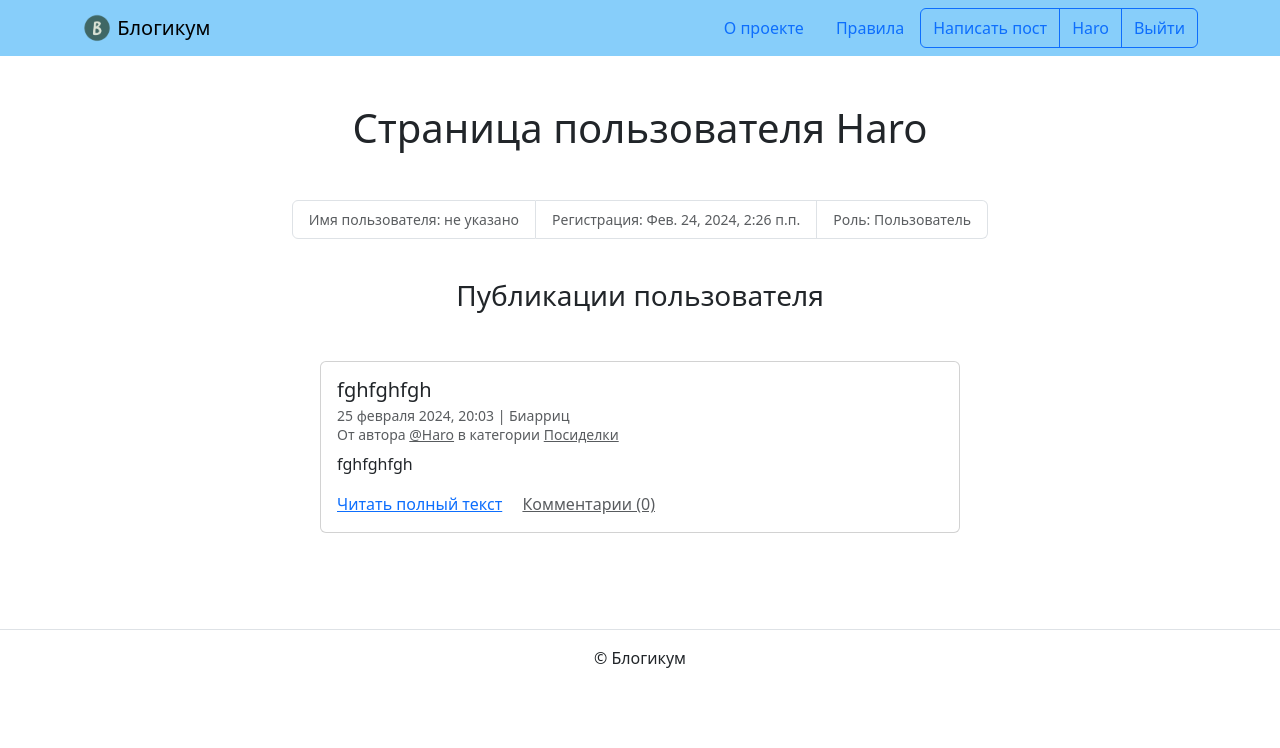
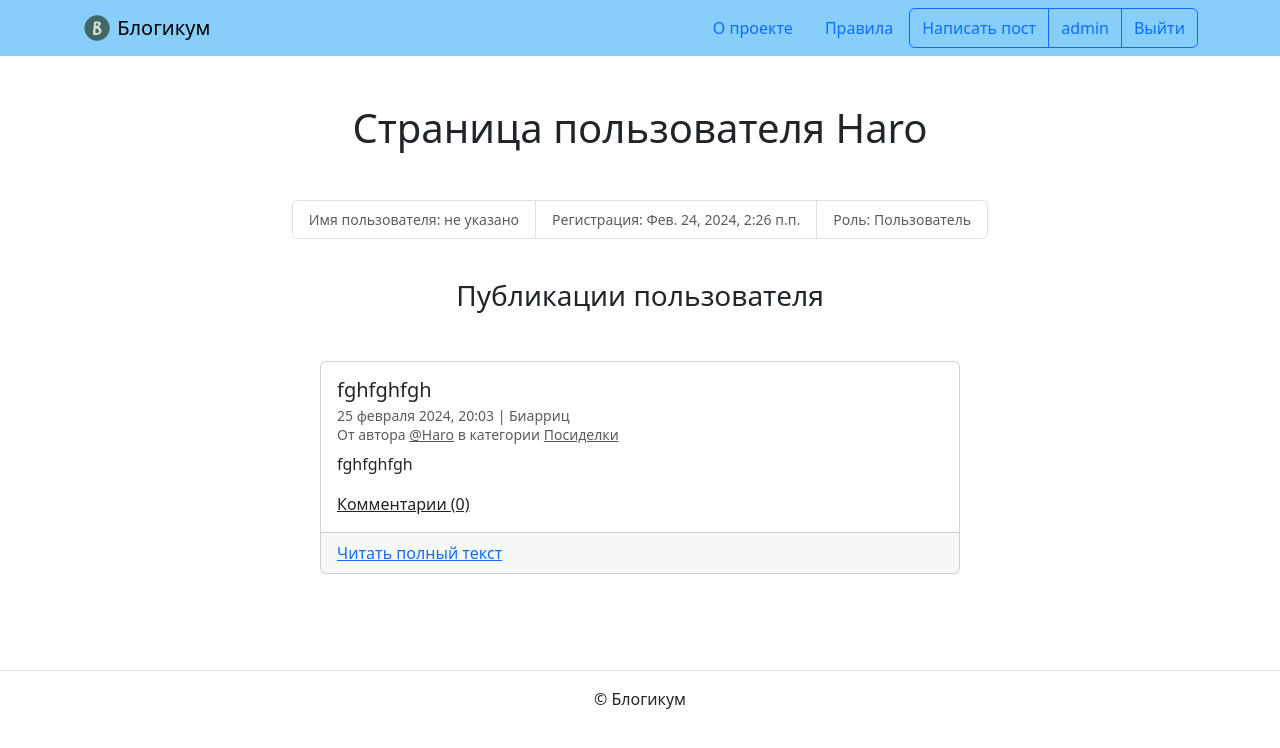
Before and after one commit to HarisNvr/blog_project, a Django app: a page that uses blogicum/templates/blog/profile.html in a window 1280 px wide. Shown: the top 748 px of the page. Run offline with Django 3.2, Linux system fonts and the light colour scheme; a user stored in the database is signed in; data comes from the database, SQL or seed files in the repository; both versions use the stored data as it was after the commit; some libraries are stand-ins or nearby versions.

Commit message:
Otnositel'no stable 4

```diff
--- a/blogicum/blog/views.py
+++ b/blogicum/blog/views.py
@@ -23,12 +23,15 @@ def base_request():
 
 
 def profile(request, username):
-    user = get_object_or_404(User, username=username)
-    posts = base_request().filter(author_id=user.id)
+    user_profile = get_object_or_404(User, username=username)
+    user = request.user
+    posts = base_request().filter(author_id=user_profile.id)
     paginator = Paginator(posts, 10)
     page_number = request.GET.get('page')
     page_obj = paginator.get_page(page_number)
-    context = {'user': user, 'page_obj': page_obj}
+    context = {'user': user,
+               'page_obj': page_obj,
+               'user_profile': user_profile}
     template = 'blog/profile.html'
     return render(request, template, context)
 
--- a/blogicum/templates/blog/profile.html
+++ b/blogicum/templates/blog/profile.html
@@ -1,18 +1,18 @@
 {% extends "base.html" %}
 {% block title %}
-  Страница пользователя {{ user.username }}
+  Страница пользователя {{ user_profile.username }}
 {% endblock %}
 {% block content %}
-  <h1 class="mb-5 text-center ">Страница пользователя {{ user.username }}</h1>
+  <h1 class="mb-5 text-center ">Страница пользователя {{ user_profile.username }}</h1>
   <small>
     <ul class="list-group list-group-horizontal justify-content-center mb-3">
-      <li class="list-group-item text-muted">Имя пользователя: {% if user.get_full_name %}{{ user.get_full_name }}{% else %}не указано{% endif %}</li>
-      <li class="list-group-item text-muted">Регистрация: {{ user.date_joined }}</li>
-      <li class="list-group-item text-muted">Роль: {% if user.is_staff %}Админ{% else %}Пользователь{% endif %}</li>
+      <li class="list-group-item text-muted">Имя пользователя: {% if user_profile.get_full_name %}{{ user_profile.get_full_name }}{% else %}не указано{% endif %}</li>
+      <li class="list-group-item text-muted">Регистрация: {{ user_profile.date_joined }}</li>
+      <li class="list-group-item text-muted">Роль: {% if user_profile.is_staff %}Админ{% else %}Пользователь{% endif %}</li>
     </ul>
     <ul class="list-group list-group-horizontal justify-content-center">
-      {% if user.is_authenticated and request.user == user %}
-      <a class="btn btn-sm text-muted" href="{% url 'blog:edit_profile' user.username %}">Редактировать профиль</a>
+      {% if user.is_authenticated and request.user == user_profile %}
+      <a class="btn btn-sm text-muted" href="{% url 'blog:edit_profile' user_profile.username %}">Редактировать профиль</a>
       <a class="btn btn-sm text-muted" href="{% url 'password_change' %}">Изменить пароль</a>
       {% endif %}
     </ul>
--- a/blogicum/templates/includes/post_card.html
+++ b/blogicum/templates/includes/post_card.html
@@ -20,8 +20,10 @@
         </small>
       </h6>
       <p class="card-text">{{ post.text|truncatewords:10 }}</p>
+      <a><u>Комментарии ({{ post.comment_count }})</u></a>
+    </div>
+    <div class="card-footer">
       <a href="{% url 'blog:post_detail' post.id %}" class="card-link">Читать полный текст</a>
-      <a href="{% url 'blog:post_detail' post.id %}" class="card-link text-muted">Комментарии ({{ post.comment_count }})</a>
     </div>
   </div>
 </div>
```
Also changed, not shown: blogicum/db.sqlite3.
